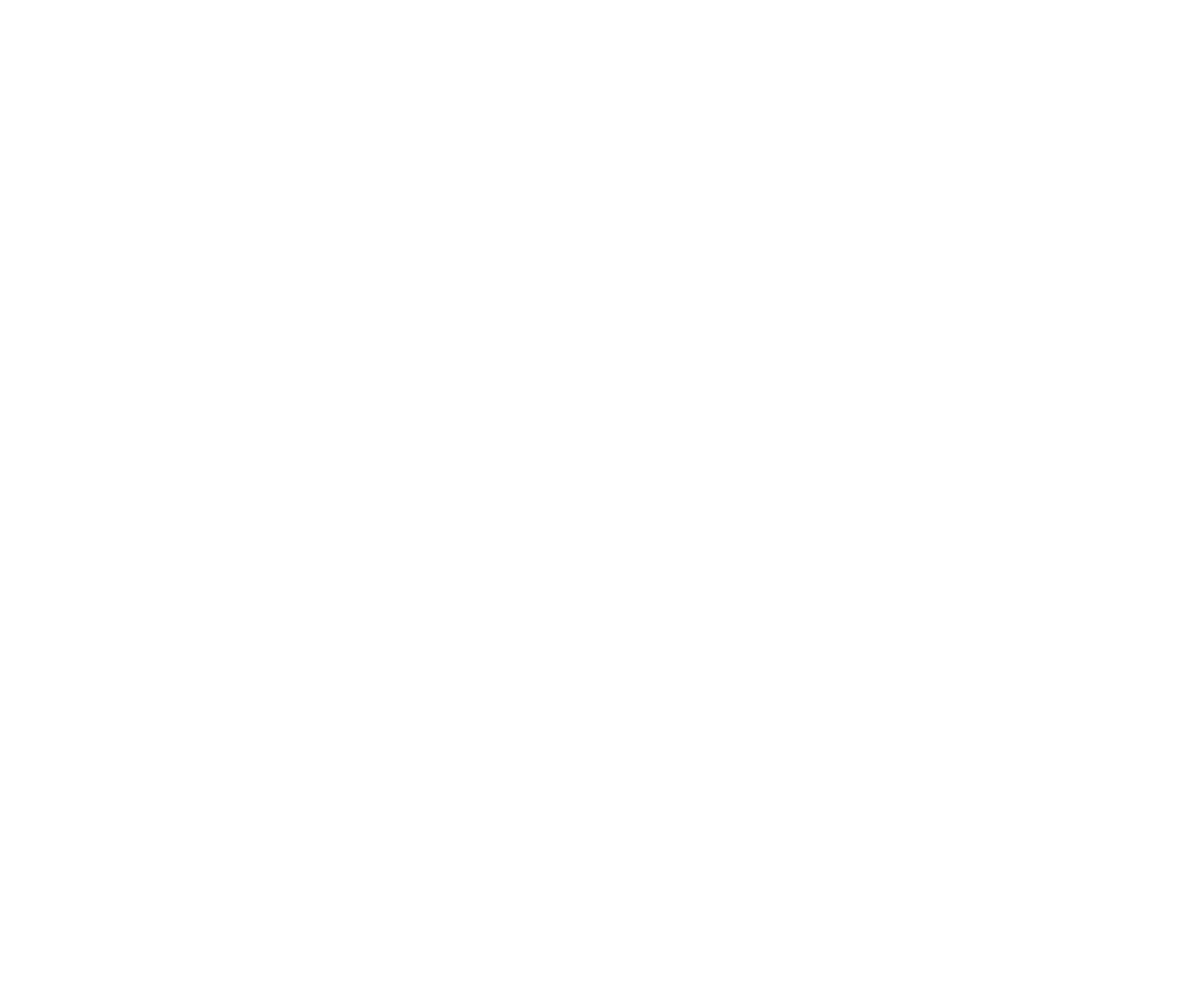
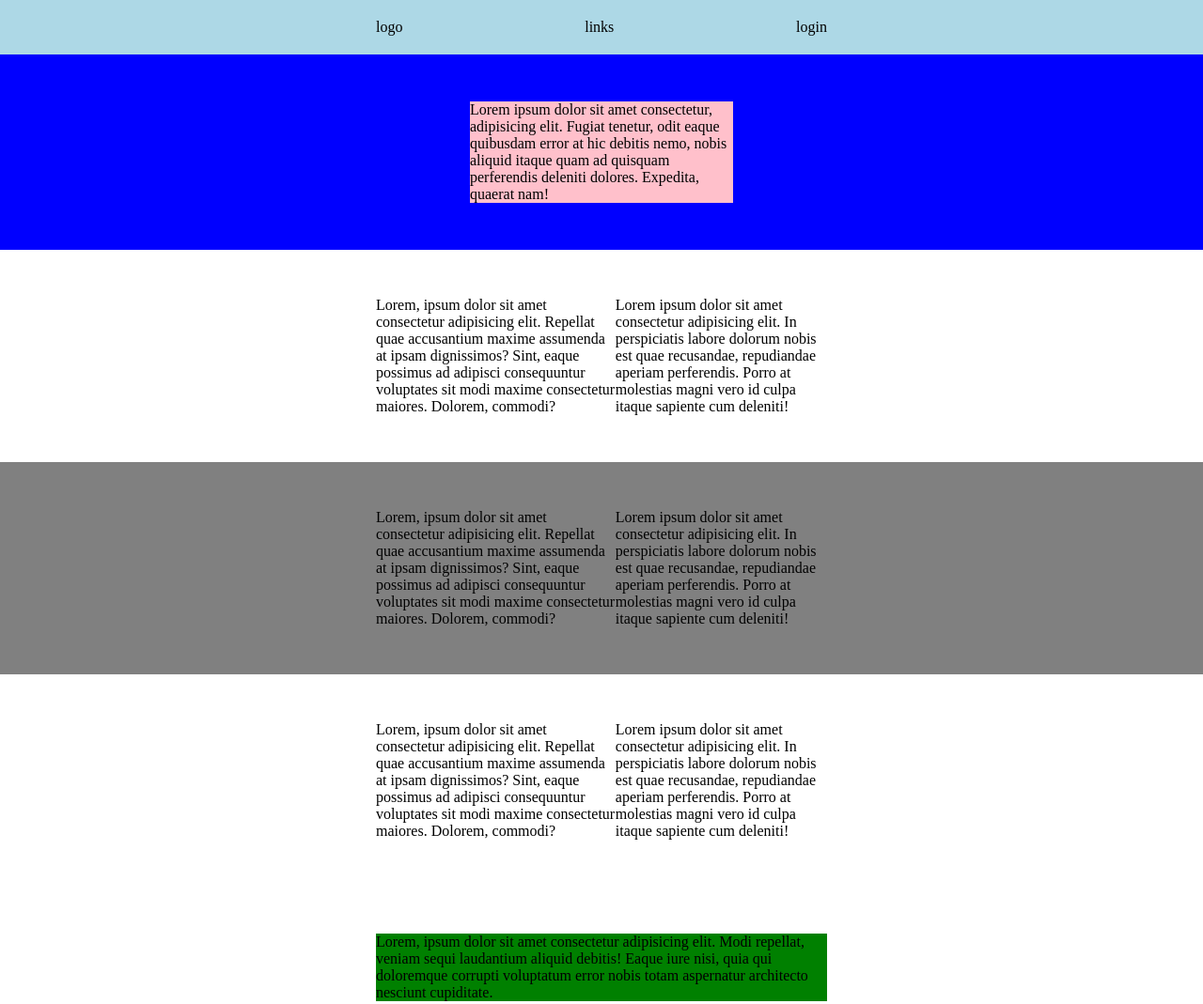
Before and after one commit to fedstrial/htmlcss-struttura-discord, a plain HTML site: page index.html in a window 1280 px wide. Shown: the top 1069 px of the page at 94% size. Before the commit the page ends 800 px from the top, so only its background shows below. Drawn offline with Linux system fonts and the light colour scheme.

Commit message:
base layout created

```diff
--- a/css/styles.css
+++ b/css/styles.css
@@ -7,3 +7,54 @@
 body {
     min-height: 100vh;
 }
+
+header {
+    display: flex;
+    margin: auto;
+    justify-content: space-between;
+    padding-top: 20px;
+    padding-bottom: 20px;
+    background-color: lightblue;
+    padding-right: 400px;
+    padding-left: 400px;
+}
+
+
+#download-top-header {
+    padding-right: 500px;
+    padding-left:  500px;
+    padding-top: 50px;
+    padding-bottom: 50px;
+
+    /* to be removed */
+    background-color: blue;
+}
+
+#download-text {
+    /* to be removed */
+    background-color: pink;
+}
+
+
+.info, #big-text {
+    display: flex;
+    padding-right: 400px;
+    padding-left: 400px;
+    padding-top: 50px;
+    padding-bottom: 50px;
+    justify-content: space-around;
+}
+
+/* To be removed */
+#reverse-info {
+    background-color: gray;
+}
+
+/* to be removed */
+#big-text>p {
+    background-color: green;
+}
+
+#bottom {
+    justify-content: space-between;
+}
--- a/index.html
+++ b/index.html
@@ -1,12 +1,99 @@
 <!DOCTYPE html>
 <html lang="en">
+
 <head>
     <meta charset="UTF-8">
     <meta name="viewport" content="width=device-width, initial-scale=1.0">
     <title>htmlcss-struttura-discord</title>
     <link rel="stylesheet" href="css/styles.css">
 </head>
+
 <body>
+    <header>
+        <p>logo</p>
+        <p id="links">links</p>
+        <p>login</p>
+    </header>
+    <main>
 
+
+        <div id="download-top-header">
+            <p id="download-text">Lorem ipsum dolor sit amet consectetur, adipisicing elit. Fugiat tenetur, odit eaque
+                quibusdam error at
+                hic debitis nemo, nobis aliquid itaque quam ad quisquam perferendis deleniti dolores. Expedita, quaerat
+                nam!</p>
+        </div>
+
+        <div class="info">
+            <p>Lorem, ipsum dolor sit amet consectetur adipisicing elit. Repellat quae accusantium maxime assumenda at
+                ipsam dignissimos? Sint, eaque possimus ad adipisci consequuntur voluptates sit modi maxime consectetur
+                maiores. Dolorem, commodi?</p>
+            <p>Lorem ipsum dolor sit amet consectetur adipisicing elit. In perspiciatis labore dolorum nobis est quae
+                recusandae, repudiandae aperiam perferendis. Porro at molestias magni vero id culpa itaque sapiente cum
+                deleniti!</p>
+        </div>
+
+
+        <div class="info" id="reverse-info">
+            <p>Lorem, ipsum dolor sit amet consectetur adipisicing elit. Repellat quae accusantium maxime assumenda at
+                ipsam dignissimos? Sint, eaque possimus ad adipisci consequuntur voluptates sit modi maxime consectetur
+                maiores. Dolorem, commodi?</p>
+            <p>Lorem ipsum dolor sit amet consectetur adipisicing elit. In perspiciatis labore dolorum nobis est quae
+                recusandae, repudiandae aperiam perferendis. Porro at molestias magni vero id culpa itaque sapiente cum
+                deleniti!</p>
+        </div>
+
+
+        <div class="info">
+            <p>Lorem, ipsum dolor sit amet consectetur adipisicing elit. Repellat quae accusantium maxime assumenda at
+                ipsam dignissimos? Sint, eaque possimus ad adipisci consequuntur voluptates sit modi maxime consectetur
+                maiores. Dolorem, commodi?</p>
+            <p>Lorem ipsum dolor sit amet consectetur adipisicing elit. In perspiciatis labore dolorum nobis est quae
+                recusandae, repudiandae aperiam perferendis. Porro at molestias magni vero id culpa itaque sapiente cum
+                deleniti!</p>
+        </div>
+
+        <div id="big-text">
+            <p>Lorem, ipsum dolor sit amet consectetur adipisicing elit. Modi repellat, veniam sequi laudantium aliquid
+                debitis! Eaque iure nisi, quia qui doloremque corrupti voluptatum error nobis totam aspernatur
+                architecto nesciunt cupiditate.</p>
+        </div>
+
+        <div class="info" style="background-color: darkslategray">
+            <p style="background-color: rosybrown;">
+                Lorem ipsum dolor sit amet consectetur, adipisicing elit. Temporibus porro animi et ipsam magnam non
+                inventore dolorem esse. Aliquid autem ut temporibus tempora, iusto accusantium corrupti consequatur
+                nostrum expedita voluptates.
+            </p>
+            <p style="background-color: aqua;">
+                Lorem ipsum dolor sit amet consectetur, adipisicing elit. Temporibus porro animi et ipsam magnam non
+                inventore dolorem esse. Aliquid autem ut temporibus tempora, iusto accusantium corrupti consequatur
+                nostrum expedita voluptates.
+            </p>
+            <p style="background-color: aqua;">
+                Lorem ipsum dolor sit amet consectetur, adipisicing elit. Temporibus porro animi et ipsam magnam non
+                inventore dolorem esse. Aliquid autem ut temporibus tempora, iusto accusantium corrupti consequatur
+                nostrum expedita voluptates.
+            </p>
+            <p style="background-color: aqua;">
+                Lorem ipsum dolor sit amet consectetur, adipisicing elit. Temporibus porro animi et ipsam magnam non
+                inventore dolorem esse. Aliquid autem ut temporibus tempora, iusto accusantium corrupti consequatur
+                nostrum expedita voluptates.
+            </p>
+            <p style="background-color: aqua;">
+                Lorem ipsum dolor sit amet consectetur, adipisicing elit. Temporibus porro animi et ipsam magnam non
+                inventore dolorem esse. Aliquid autem ut temporibus tempora, iusto accusantium corrupti consequatur
+                nostrum expedita voluptates.
+            </p>
+        </div>
+
+        <hr>
+    </main>
+
+    <footer class="info" id="bottom" style="background-color: darkslategray;">
+        <p>Logo</p>
+        <p>Button</p>
+    </footer>
 </body>
+
 </html>
```
